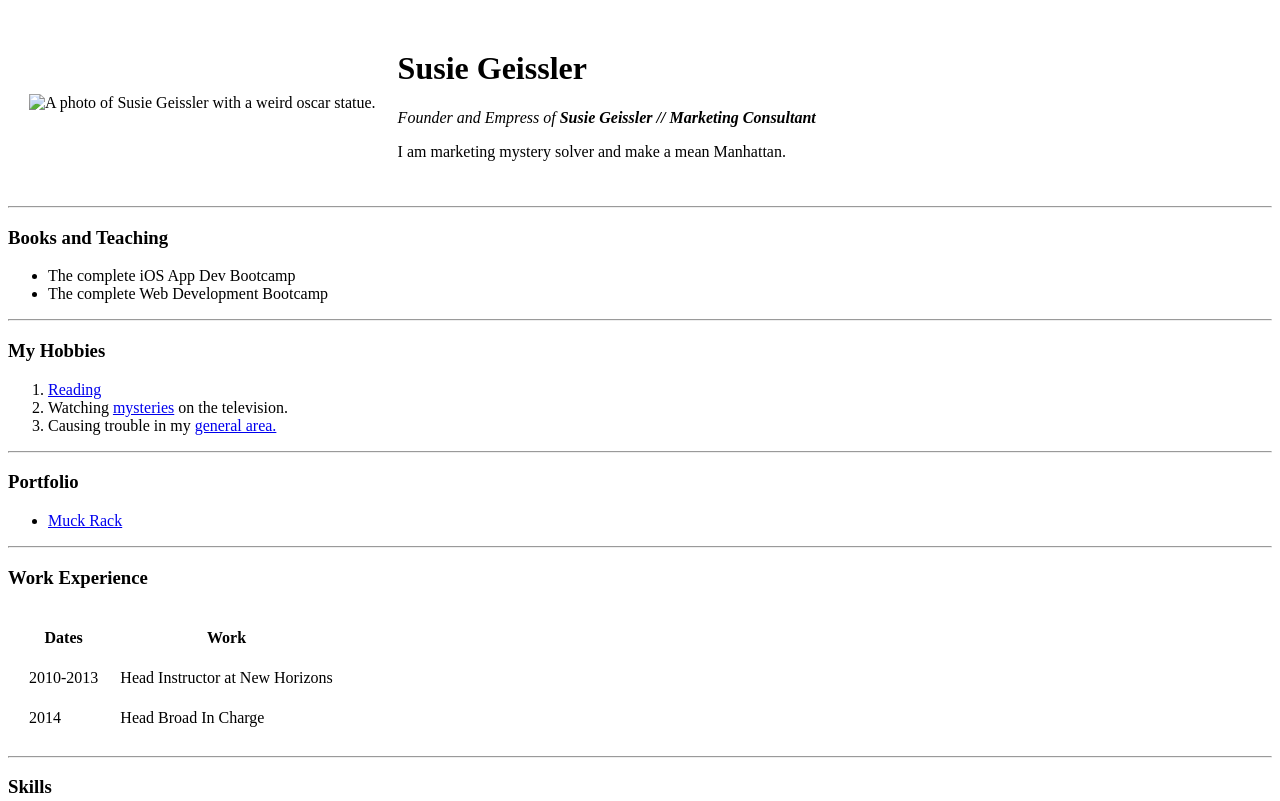
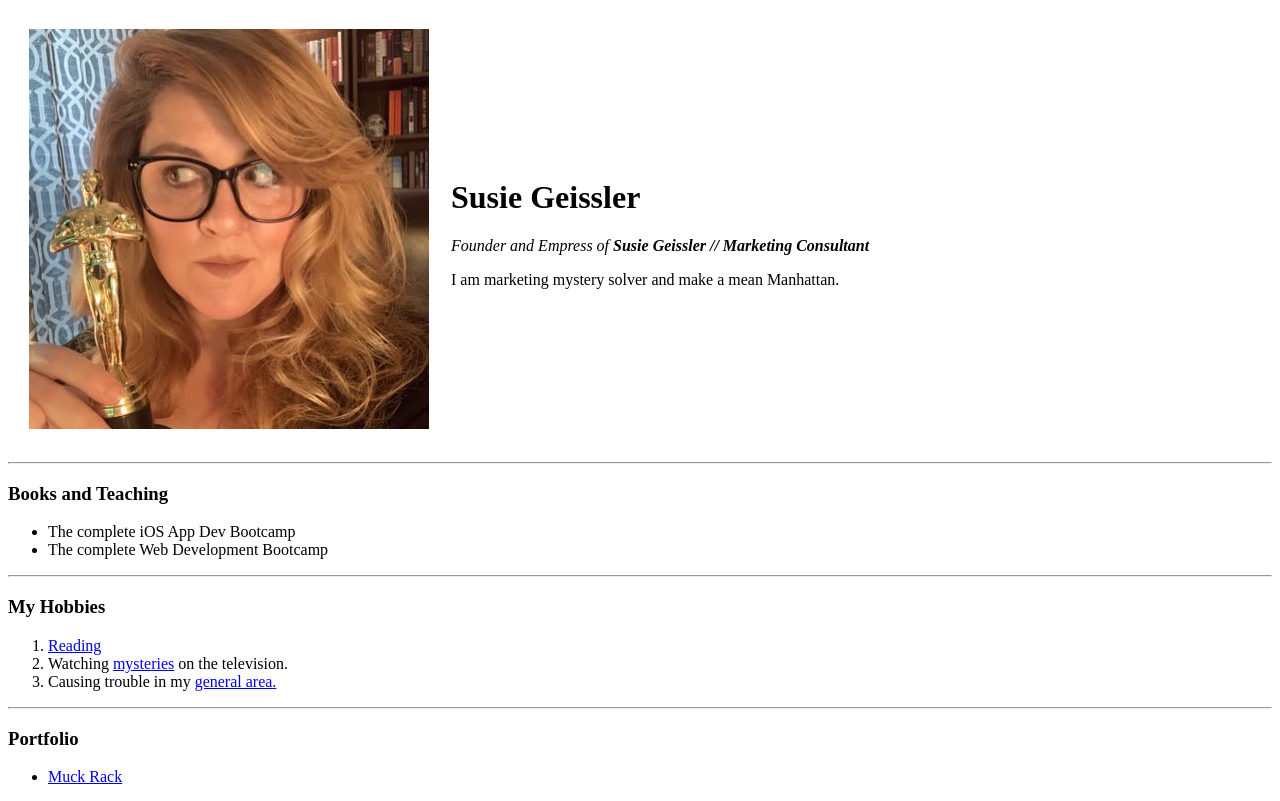
Before and after one commit to Zens7s/cv, a plain HTML site: page index.html in a window 1280 px wide. Shown: the top 801 px of the page. Drawn offline with Linux system fonts and the light colour scheme; the site is published under a folder, as on GitHub Pages, so addresses that start at the root find nothing.

Commit message:
Update index.html

```diff
--- a/index.html
+++ b/index.html
@@ -9,7 +9,7 @@
 <body>
   <table cellspacing=20>
     <tr>
-      <td><img src="/image/SusieProfilePic2020.jpg" alt="A photo of Susie Geissler with a weird oscar statue."></td>
+      <td><img src="Image/SusieProfilePic2020.jpg" alt="A photo of Susie Geissler with a weird oscar statue."></td>
       <td>
         <h1>Susie Geissler</h1>
         <p><em>Founder and Empress of <strong>
```
